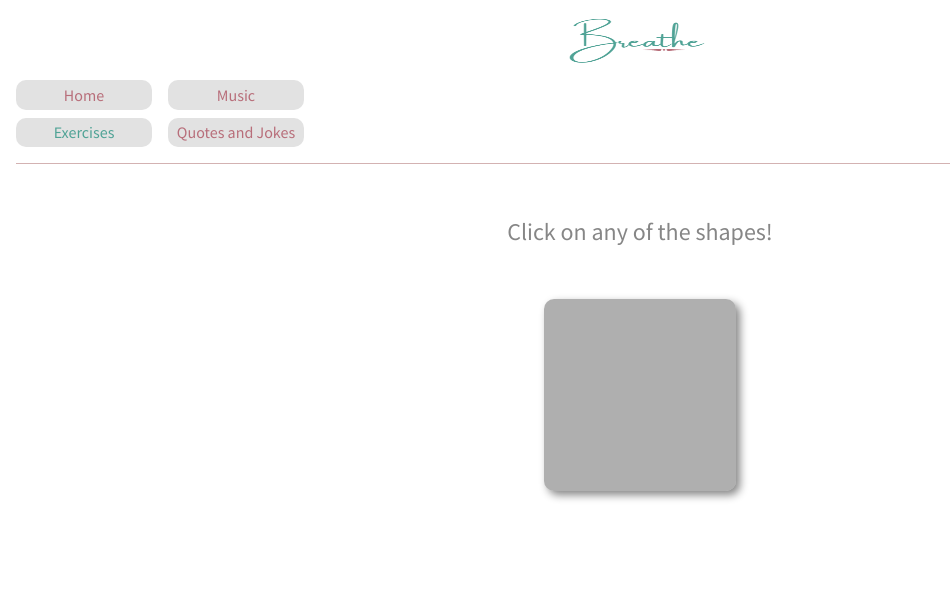
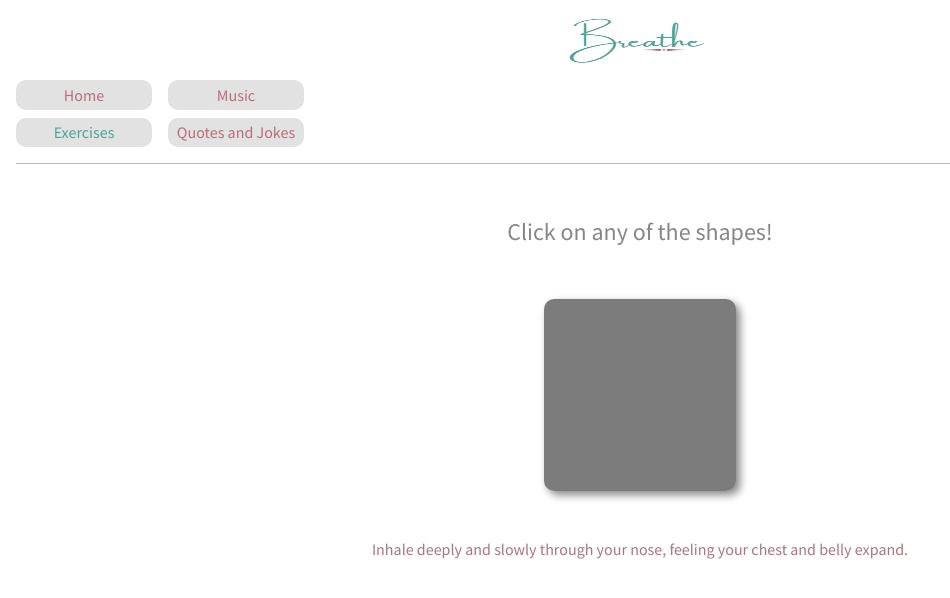
Before and after one commit to Yaz-Reyna/yazmin-reyna-capstone-breathe, a React (Create React App) app: page /exercises in a window 1280 px wide. Shown: the top 598 px of the page, without its empty margins (0-950 px from the left). Built offline with nearby package versions, Linux system fonts and the light colour scheme.

Commit message:
Finish Component Comments.js comments are being submitted and displayed. Connect my backend to frontend, quotes are being retreived from database

```diff
--- a/src/components/Comments/Comments.js
+++ b/src/components/Comments/Comments.js
@@ -13,34 +13,37 @@ function Comments () {
             .catch(() => {
                 console.log("Error retrieving information")
             })
-    }, []);
+    }, [commentsArr]);
 
     return (
         <section className="comments-section">
-        {/* {commentsArr.map((comment) => { */}
-            {/* return ( */}
-                <div className="comments-section__comment-container" >
-                {/* key={comment.id} */}
+            {commentsArr.map((comment) => {
+
+                const mySqlDate = new Date (comment.date);
+                const dateFormat = (mySqlDate.getMonth() + 1) + "/" + mySqlDate.getDate() + "/" + mySqlDate.getFullYear();
+
+                return (
+                <div className="comments-section__comment-container" key={comment.id} >
                     <div className="comments-section__blue-avatar-container">
                         <div className="comments-section__blue-avatar"></div>
                     </div>
                     <div className="comments-section__comment-info-container">
                         <div className="comments-section__name-date-container" >
                             <p className="comments-section__name-date-container--name">
-                                {/* {comment.name} */}
-                                </p>
+                                {comment.name}
+                            </p>
                             <p className="comments-section__name-date-container--date">
-                                {/* {comment.date} */}
-                                </p>
+                                {dateFormat}
+                            </p>
                         </div>
                         <p className="comments-section__comment-info-container--comment">
-                            {/* {comment.comment} */}
-                            </p>
+                            {comment.comment}
+                        </p>
                     </div>
                 </div>
-            {/* ) */}
-        {/* })} */}
-</section>
+                )
+                })}
+        </section>
     )
 }
 
--- a/src/components/Comments/Comments.scss
+++ b/src/components/Comments/Comments.scss
@@ -25,7 +25,6 @@
     &__comment-container {
         display: flex;
         margin-top: 1rem;
-        background-color: $gray;
 
 
         @include desktop {
@@ -50,8 +49,10 @@
     }
 
     &__comment-info-container {
-        background-color: $gray;
-        border: 1px solid $dark-turquoise;
+        border-left: 1px solid $dark-turquoise;
+        width: 100%;
+        padding-left: 1rem;
+        height: 6rem;
 
     }
 
--- a/src/components/ExerciseOne/ExerciseOne.js
+++ b/src/components/ExerciseOne/ExerciseOne.js
@@ -10,7 +10,6 @@ function ExerciseOne () {
 
     return (
         <section className="breathe1">
-            <h2 className="breathe1__title">Click on any of the shapes!</h2>
             <div className="breathe1__container">
                 <button className= {`breathe1__container--in-out ${isPlaying ? 'breathe1__container--play-animation' : "" }`}
                 onClick={handleClick}>
--- a/src/components/ExerciseOne/ExerciseOne.scss
+++ b/src/components/ExerciseOne/ExerciseOne.scss
@@ -3,12 +3,7 @@
 @use "../../styles/partials/variables" as *;
 
 .breathe1 {
-    padding: 1rem;
     margin: 0;
-
-    &__title {
-        @include section-title;
-    }
 
     &__container {
         display: flex;
--- /dev/null
+++ b/src/components/ExerciseTwo/ExerciseTwo.js
@@ -0,0 +1,33 @@
+import "./ExerciseTwo.scss";
+import {useState} from 'react';
+
+function ExerciseTwo () {
+
+const [stage, setStage] = useState(0);
+
+setInterval(() => {
+    if (stage === 0) {
+        setStage(1);
+    } else if (stage === 1) {
+        setStage(2);
+    } else {
+        setStage(0);
+    }
+}, 9000);
+
+return (
+
+
+<section className="breathe2">
+
+    <div className="breathe2__container">
+        {stage === 0 && <p className=" breathe2__container--inhale">Inhale deeply and slowly through your nose, feeling your chest and belly expand.</p>}
+        {stage === 1 && <p className="breathe2__container--hold"> Hold your breath for a few seconds.</p>}
+        {stage === 2 && <p className="breathe2__container--exhale">Exhale slowly and fully through your mouth, feeling your chest and belly deflate.</p>}
+    </div>
+
+</section>
+    )
+}
+
+export default ExerciseTwo;
--- /dev/null
+++ b/src/components/ExerciseTwo/ExerciseTwo.scss
@@ -0,0 +1,41 @@
+@use "../../styles/partials/fonts" as *;
+@use "../../styles/partials/mixins" as *;
+@use "../../styles/partials/variables" as *;
+
+
+.breathe2 {
+    margin: 0;
+
+    &__container {
+        font-size: 1rem;
+        font-weight: 400;
+        text-align: center;
+
+        &--inhale{
+            animation: color-change 9s linear;
+        }
+
+        &--hold {
+            animation: color-change 9s linear;
+            animation-delay: 3s;
+        }
+
+        &--exhale {
+            animation: color-change 9s linear;
+            animation-delay: 6s;
+        }
+    }
+}
+
+
+@keyframes color-change {
+    0% {
+        color: $pink;
+    }
+    33% {
+        color: $dark-turquoise;
+    }
+    66% {
+        color: $pink;
+    }
+}
--- a/src/pages/breathing-exercises/breathing-exercises.js
+++ b/src/pages/breathing-exercises/breathing-exercises.js
@@ -1,5 +1,6 @@
 import Header from "../../components/Header/Header.js";
 import ExerciseOne from "../../components/ExerciseOne/ExerciseOne";
+import ExerciseTwo from "../../components/ExerciseTwo/ExerciseTwo.js";
 
 import "./breathing-exercises.scss";
 
@@ -9,8 +10,12 @@ function BreathingExercises() {
         <>
             <Header/>
             <main className='main-breathing'>
+            <h2 className="main-breathing__title">Click on any of the shapes!</h2>
                 <div>
                     <ExerciseOne/>
+                </div>
+                <div>
+                    <ExerciseTwo/>
                 </div>
             </main>
         </>
--- a/src/pages/breathing-exercises/breathing-exercises.scss
+++ b/src/pages/breathing-exercises/breathing-exercises.scss
@@ -0,0 +1,10 @@
+@use "../../styles/partials/fonts" as *;
+@use "../../styles/partials/mixins" as *;
+@use "../../styles/partials/variables" as *;
+
+.main-breathing {
+    padding: 1rem;
+    &__title {
+    @include section-title;
+    }
+}
--- a/src/styles/partials/_variables.scss
+++ b/src/styles/partials/_variables.scss
@@ -18,5 +18,5 @@ $light-pink: #e9d1d1;
 $black: #050B10;
 $gray: #e2e2e2;
 $dark-gray: #868686;
-$darkest-gray: #4f4f4f73;
+$darkest-gray: #1f1e1e94;
 $white: #ffffff;
```
